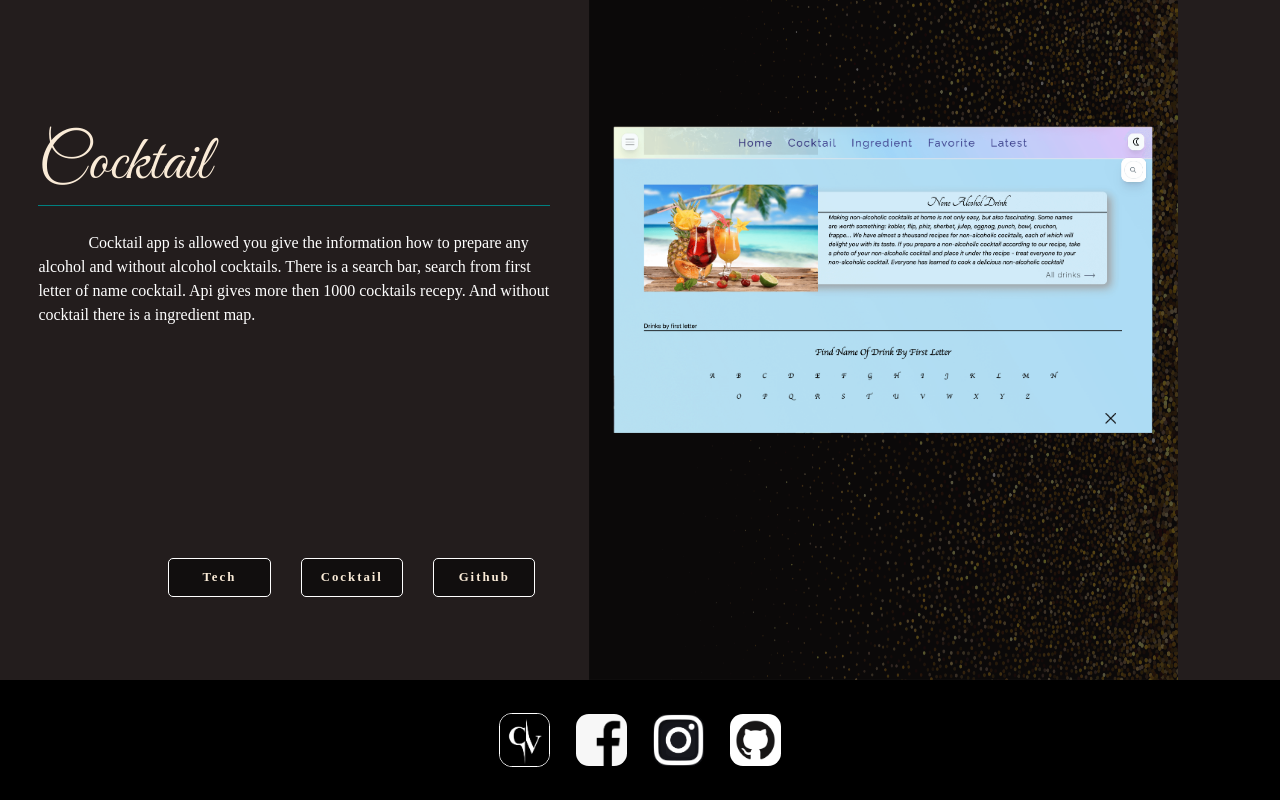
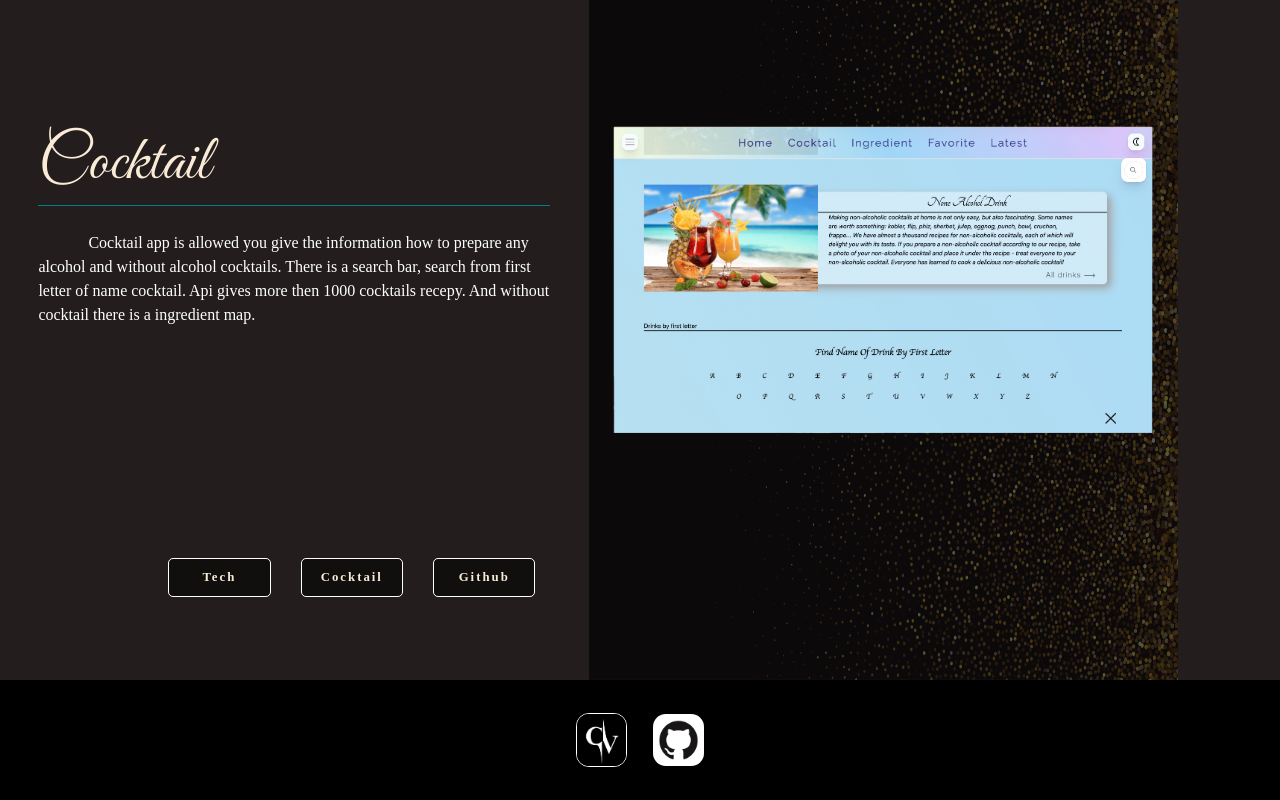
Before and after one commit to N1kk7/Portfolio, a React (Create React App) app: page / in a window 1280 px wide. Shown: the part 3320-4120 px from the top of the page. Built offline with nearby package versions, Linux system fonts and the light colour scheme; a web font is replaced by a local one.

Commit message:
remove several contacts

```diff
--- a/src/components/Footer.tsx
+++ b/src/components/Footer.tsx
@@ -8,8 +8,8 @@ export default function Footer() {
       <div className="container">
           <div className="imagesWrapper">
             <a href="https://n1kk7.github.io/CV/build/"><img src="./cv.png" style={{border: '1px solid white'}} alt=""></img></a>
-            <a href="https://www.facebook.com/profile.php?id=100081593139747"><img src="./facebook.png" alt=""></img></a>
-            <a href="https://www.instagram.com/nickseventh/?igshid=OGQ5ZDc2ODk2ZA%3D%3D"><img src="./inst.png" alt=""></img></a>
+            {/* <a href="https://www.facebook.com/profile.php?id=100081593139747"><img src="./facebook.png" alt=""></img></a> */}
+            {/* <a href="https://www.instagram.com/nickseventh/?igshid=OGQ5ZDc2ODk2ZA%3D%3D"><img src="./inst.png" alt=""></img></a> */}
             <a href="https://github.com/N1kk7"><img src="./git.png" alt=""></img></a>
           </div>
       </div>
```
